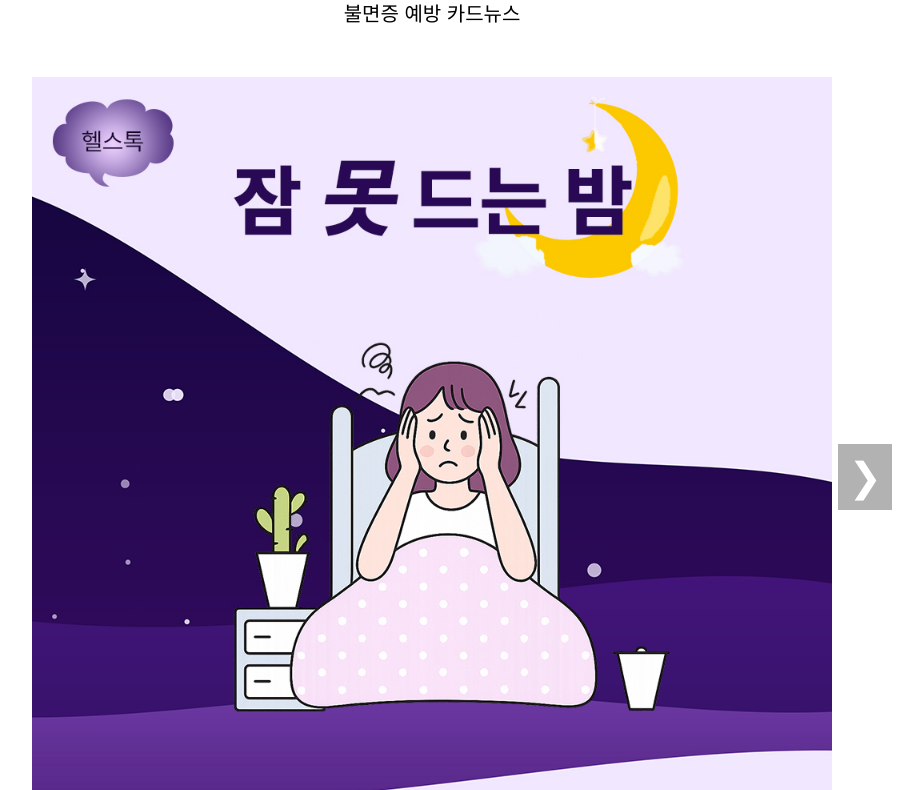
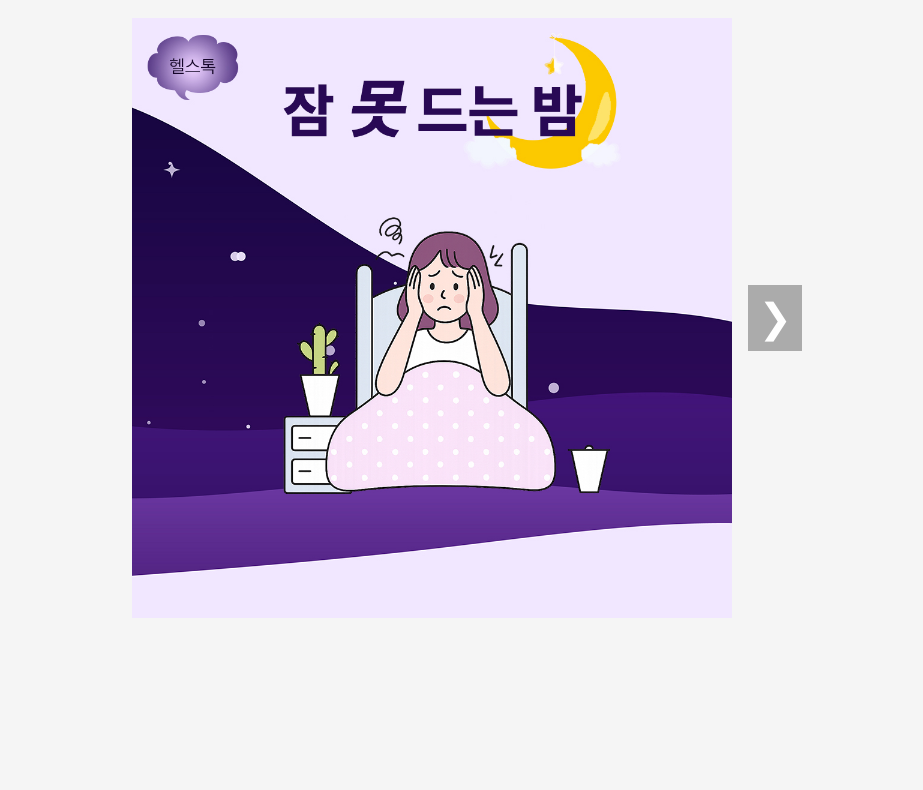
Before and after one commit to wjddmssla/cardNews, a plain HTML site: page index.html in a window 1280 px wide. Shown: the part 170-960 px from the top of the page, without its empty margins (208-1131 px from the left). After the commit the page ends 800 px from the top, so only its background shows below. Drawn offline with Linux system fonts and the light colour scheme.

Commit message:
카드뉴스(불면증)

```diff
--- a/css/style.css
+++ b/css/style.css
@@ -5,57 +5,64 @@
   font-family: Arial, Helvetica, sans-serif;
 }
 
+body {
+  background: #f5f5f5;
+}
+
 #wrap {
-    width: 800px;
+  width: 600px;
   margin: 0 auto;
-    font-family: Arial, sans-serif;
   font-size: 15px;
+  padding-top: 50px;
 }
 
 .title {
   text-align: center;
-    padding-top: 100px;
   margin-bottom: 50px;
-    font-size: 20px;
 }
 
 .title h2 {
+  font-size: 36px;
+  color: #0b0b6d;
   margin-bottom: 10px;
-    font-size: 40px;
-    color: #0b0b6d;
+}
+
+.title p {
+  font-size: 18px;
+  color: #333;
 }
 
 .cardnews-container {
+  position: relative;
+  width: 600px;
+  height: 600px;
+
+}
+
+.cardnews {
   position: relative;
   width: 100%;
   height: 100%;
 }
 
-.cardnews {
-    display: none;
+.slides {
   position: relative;
-    width: 800px;
-    height: 800px;
-    overflow: inherit;
-}
-
-.cardnews.active {
-    display: flex;
-    align-items: center;
-    justify-content: center;
-}
-
-.slides {
   width: 100%;
   height: 100%;
-    display: flex;
 overflow: hidden;
 }
 
 .slides img {
-    width: 100%;
-    flex-shrink: 0;
+  position: absolute;
+  top: 50%;
+  left: 50%;
+  transform: translate(-50%, -50%);
+  width: auto;
+  max-width: 100%;
+  height: auto;
+  max-height: 100%;
   transition: transform 0.5s ease;
+  display: block;
 }
 
 .arrow {
@@ -68,13 +75,8 @@
   border: none;
   padding: 10px;
   cursor: pointer;
-    z-index: 10;
+  z-index: 50;
 }
 
-.arrow.left {
-    left: -60px;
-}
-
-.arrow.right {
-    right: -60px;
-}
+.arrow.left { left: -70px; }
+.arrow.right { right: -70px; }
--- a/js/script.js
+++ b/js/script.js
@@ -1,58 +1,31 @@
-const tabs = document.querySelectorAll('.tab-btn');
-const cardnews = document.querySelectorAll('.cardnews');
+const card = document.querySelector('.cardnews');
+    const slides = card.querySelectorAll('.slides img');
+    const leftBtn = card.querySelector('.arrow.left');
+    const rightBtn = card.querySelector('.arrow.right');
+    let index = 0;
 
-// 각 카드뉴스에 필요한 속성 저장
-cardnews.forEach(card => {
-  card.slides = card.querySelectorAll('.slides img');
-  card.leftBtn = card.querySelector('.arrow.left');
-  card.rightBtn = card.querySelector('.arrow.right');
-  card.index = 0;
+    function updateSlide() {
+      slides.forEach((img, i) => {
+        img.style.transform = `translate(-50%, -50%) translateX(${(i - index) * 100}%)`;
       });
 
-// updateSlide 함수
-function updateSlide(card) {
-  card.slides.forEach((img, i) => {
-    img.style.transform = `translateX(-${card.index * 100}%)`;
-  });
-
-  // 화살표 상태
-  card.leftBtn.style.display = (card.index === 0) ? 'none' : 'block';
-  card.rightBtn.style.display = (card.index === card.slides.length - 1) ? 'none' : 'block';
+      leftBtn.style.display = index === 0 ? 'none' : 'block';
+      rightBtn.style.display = index === slides.length -1 ? 'none' : 'block';
     }
 
-// 탭 클릭 이벤트
-tabs.forEach(tab => {
-  tab.addEventListener('click', () => {
-    tabs.forEach(t => t.classList.remove('active'));
-    tab.classList.add('active');
-
-    const target = tab.dataset.target;
-    cardnews.forEach(c => c.classList.remove('active'));
-    const activeCard = document.querySelector(`.${target}`);
-    activeCard.classList.add('active');
-
-    // 슬라이드 첫 페이지로 초기화
-    activeCard.index = 0;
-    updateSlide(activeCard);
-  });
-});
-
-// 화살표 클릭 이벤트
-cardnews.forEach(card => {
-  card.leftBtn.addEventListener('click', () => {
-    if (card.index > 0) {
-      card.index--;
-      updateSlide(card);
+    leftBtn.addEventListener('click', () => {
+      if(index > 0) {
+        index--;
+        updateSlide();
       }
     });
 
-  card.rightBtn.addEventListener('click', () => {
-    if (card.index < card.slides.length - 1) {
-      card.index++;
-      updateSlide(card);
+    rightBtn.addEventListener('click', () => {
+      if(index < slides.length -1) {
+        index++;
+        updateSlide();
       }
     });
 
     // 초기 상태
-  updateSlide(card);
-});
+    updateSlide();
```
Also changed, not shown: index.html (+0 -1 lines). Lines whose indentation alone changed are shown as unchanged.
